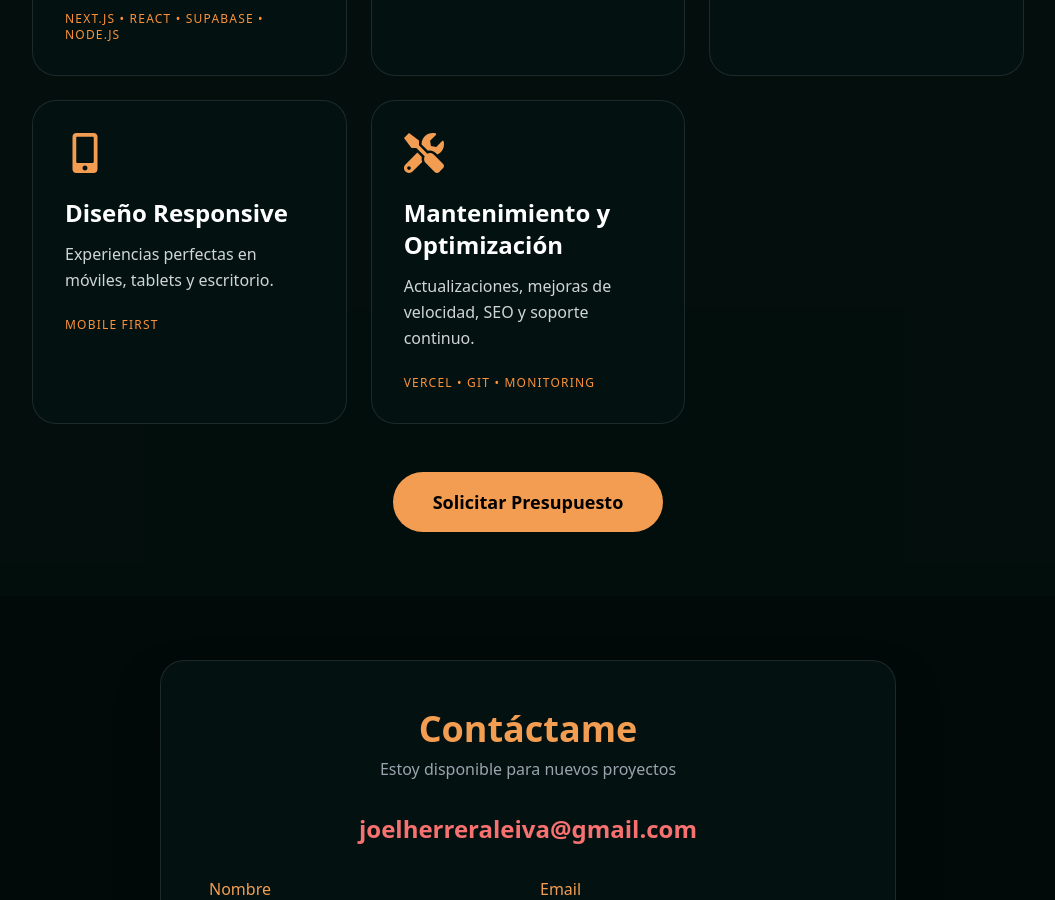
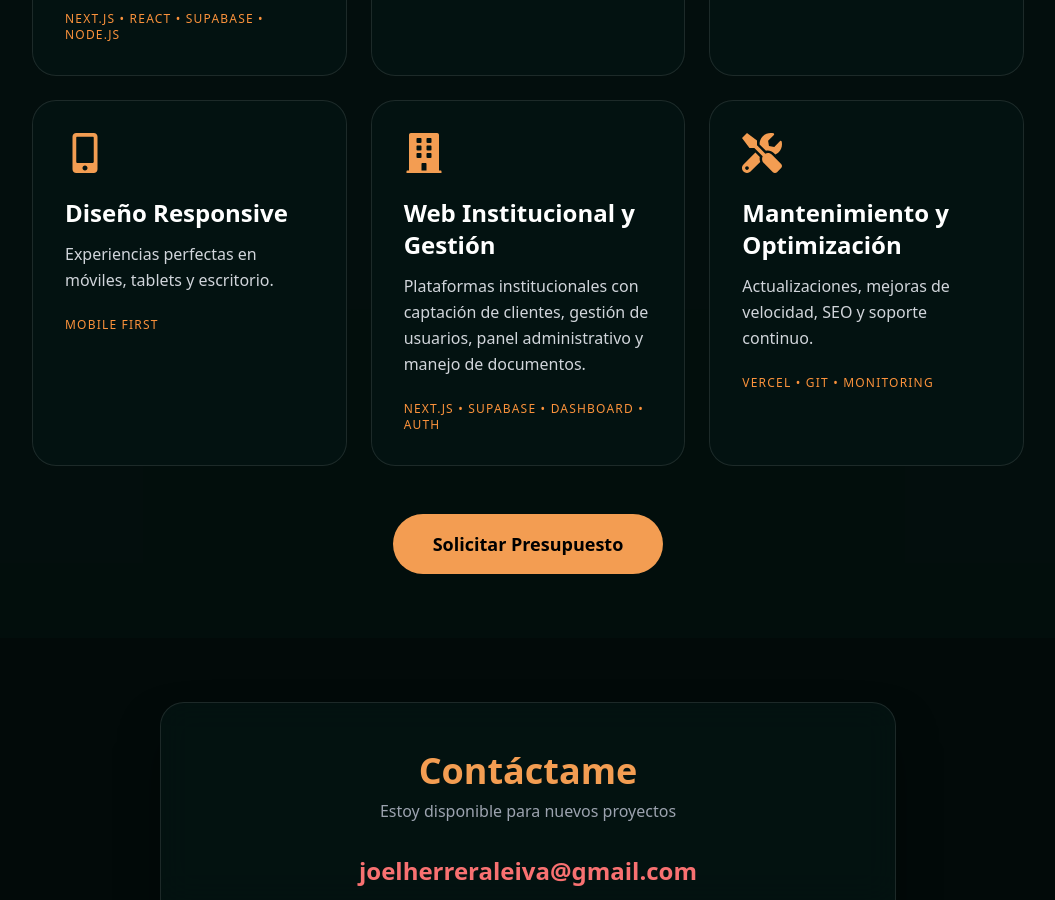
Before and after one commit to Joelherr09/portafolio, a React (Create React App) app: page / in a window 1280 px wide. Shown: the part 2740-3640 px from the top of the page, without its empty margins (112-1167 px from the left). Built offline with nearby package versions, Linux system fonts and the light colour scheme.

Commit message:
Update Servicios.jsx

```diff
--- a/src/components/Servicios.jsx
+++ b/src/components/Servicios.jsx
@@ -1,5 +1,5 @@
 import React from 'react';
-import { FaCode, FaShoppingCart, FaRocket, FaTools, FaMobileAlt } from 'react-icons/fa';
+import { FaCode, FaShoppingCart, FaRocket, FaTools, FaMobileAlt, FaBuilding } from 'react-icons/fa';
 
 const Servicios = () => {
   const services = [
@@ -26,6 +26,12 @@ const Servicios = () => {
       title: "Diseño Responsive",
       desc: "Experiencias perfectas en móviles, tablets y escritorio.",
       tech: "Mobile First"
+    },
+    {
+      icon: <FaBuilding size={40} />,
+      title: "Web Institucional y Gestión",
+      desc: "Plataformas institucionales con captación de clientes, gestión de usuarios, panel administrativo y manejo de documentos.",
+      tech: "Next.js • Supabase • Dashboard • Auth"
     },
     {
       icon: <FaTools size={40} />,
```
